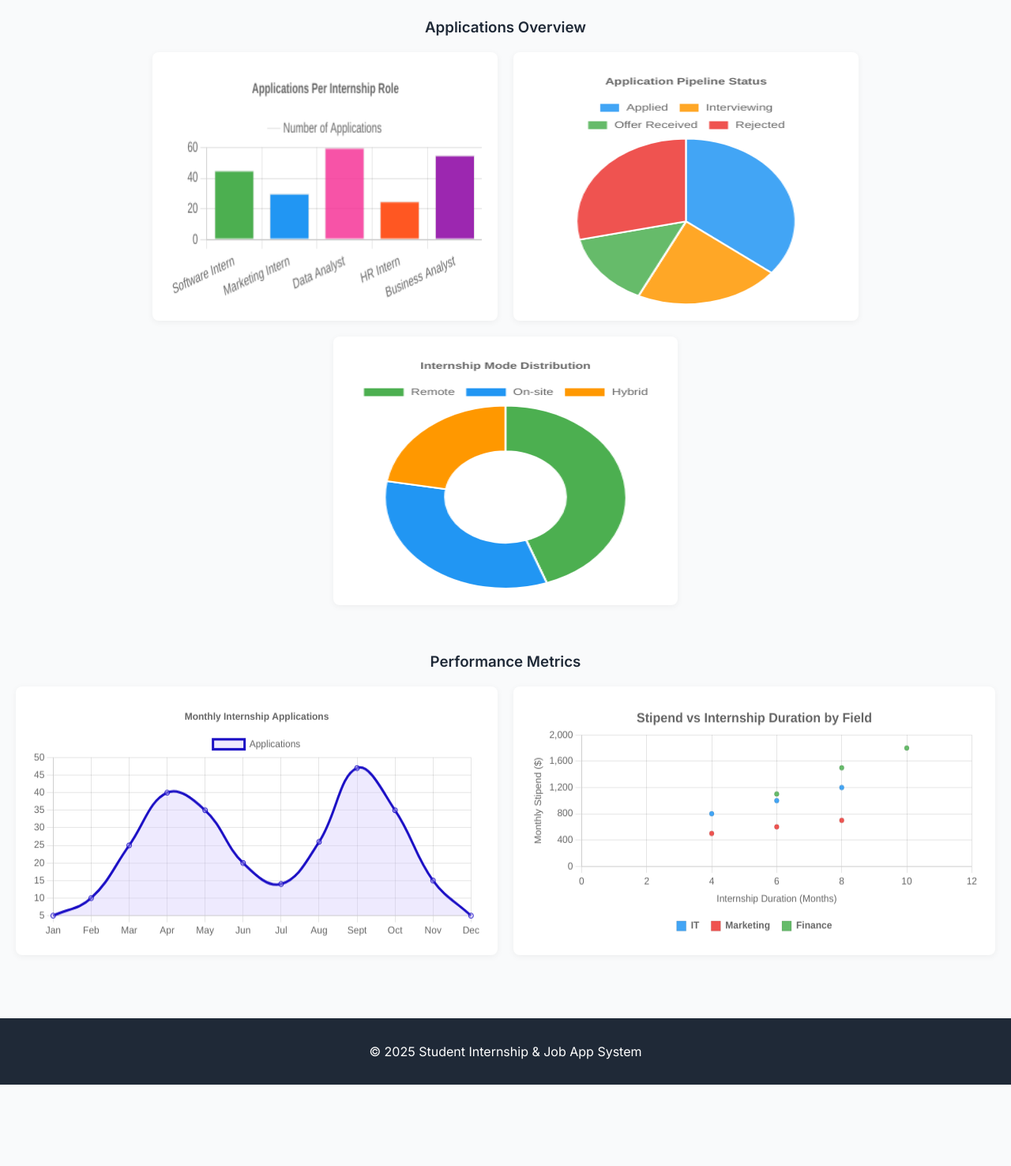
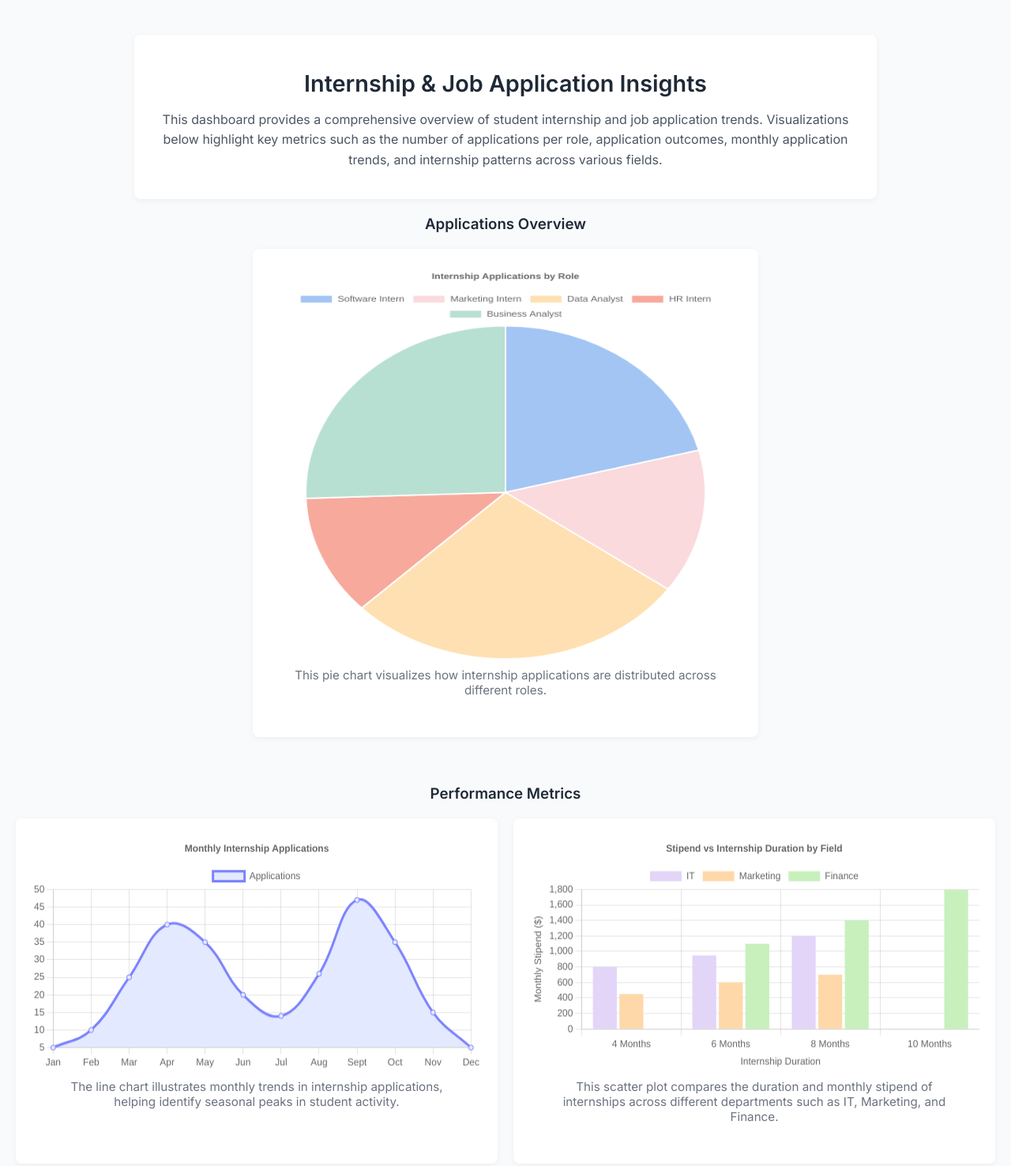
Before and after one commit to arunvj2517/ISM6225_Group_5_Assignment_3, a plain HTML site: page Visualizations.html in a window 1280 px wide. Shown: the part 180-1656 px from the top of the page at 79% size. Before the commit the page ends 1553 px from the top, so only its background shows below. Drawn offline with nearby package versions, Linux system fonts and the light colour scheme.

Commit message:
Modified charts and appearance

```diff
--- a/Visualizations.html
+++ b/Visualizations.html
@@ -32,31 +32,55 @@
                 <a href="about.html">About Us</a>
                 <a href="login.html">Login</a>
             </nav>
-            </div>
+        </div>
     </header>
+    <main>
+        <!-- Intro Section -->
+        <section class="intro-section">
+            <h2>Internship & Job Application Insights</h2>
+            <p>
+                This dashboard provides a comprehensive overview of student internship and job application trends.
+                Visualizations below highlight key metrics such as the number of applications per role, application
+                outcomes, monthly application trends, and internship patterns across various fields.
+            </p>
+        </section>
 
-    <main>
-
-        <!-- ✅ Row 1: Bar + Pie + Doughnut (all in the same line) -->
+        <!-- Row 1: Bar + Pie -->
         <section>
             <h3>Applications Overview</h3>
-            <div class="chart-row three-cols">
-                <div class="chart-box"><canvas id="barChart"></canvas></div>
-                <div class="chart-box"><canvas id="appStatusChart"></canvas></div>
-                <div class="chart-box"><canvas id="modeChart"></canvas></div>
+            <div class="chart-row app-overview-row">
+                <div class="chart-box center-box">
+                    <canvas id="centerPieChart"></canvas>
+                    <p class="chart-description">
+                        This pie chart visualizes how internship applications are distributed across different roles.
+                    </p>
+                </div>
+
+
             </div>
         </section>
 
-        <!-- ✅ Row 2: Line + Scatter -->
+        <!-- Row 2: Line + Scatter -->
         <section>
             <h3>Performance Metrics</h3>
             <div class="chart-row two-cols">
-                <div class="chart-box"><canvas id="lineChart"></canvas></div>
-                <div class="chart-box"><canvas id="scatterChart"></canvas></div>
+                <div class="chart-box">
+                    <canvas id="lineChart"></canvas>
+                    <p class="chart-description">
+                        The line chart illustrates monthly trends in internship applications, helping identify seasonal peaks in student activity.
+                    </p>
+                </div>
+                <div class="chart-box">
+                    <canvas id="scatterChart"></canvas>
+                    <p class="chart-description">
+                        This scatter plot compares the duration and monthly stipend of internships across different departments such as IT, Marketing, and Finance.
+                    </p>
+                </div>
             </div>
         </section>
+    </main>
 
-    </main>
+
 
     <footer>
         <p>&copy; 2025 Student Internship & Job App System</p>
--- a/css/project.css
+++ b/css/project.css
@@ -3,6 +3,12 @@ body {
     margin: 0;
     padding: 0;
     background-color: #f4f4f4;
+}
+.app-overview-row canvas {
+    height: 500px !important; /* or increase to 550px if needed */
+}
+.app-overview-row .chart-box {
+    min-height: 550px;
 }
 
 header, footer {
@@ -41,8 +47,9 @@ section {
 }
 
 .three-cols .chart-box {
-    flex: 1 1 30%;
-    max-width: 32%;
+    flex: 1 1 40%;
+    max-width: 42%;
+    min-width: 300px;
 }
 
 .chart-box {
@@ -52,14 +59,57 @@ section {
     box-shadow: 0 0 10px rgba(0, 0, 0, 0.1);
     text-align: center;
 }
+.center-box {
+    margin-left: auto;
+    margin-right: auto;
+    max-width: 600px;
+}
+
+.three-cols canvas {
+
+    height: 450px !important;
+}
+
 
 canvas {
     width: 100% !important;
-    height: 350px !important;
+    height: 550px !important;
     max-width: 100%;
     display: block;
     margin: auto;
 }
+.intro-section {
+    text-align: center;
+    max-width: 900px;
+    margin: 40px auto 20px auto;
+    padding: 20px;
+    background-color: #ffffff;
+    border-radius: 8px;
+    box-shadow: 0 2px 8px rgba(0, 0, 0, 0.05);
+}
+
+    .intro-section h2 {
+        margin-bottom: 10px;
+        font-size: 1.8rem;
+        color: #1f2937;
+    }
+
+    .intro-section p {
+        font-size: 1rem;
+        color: #4b5563;
+        line-height: 1.6;
+    }
+.chart-description {
+    font-size: 0.95rem;
+    color: #4b5563;
+    margin-bottom: 10px;
+    margin-top: 10px;
+    text-align: center;
+    max-width: 90%;
+    margin-left: auto;
+    margin-right: auto;
+}
+
 
 .cta-button {
     display: inline-block;
--- a/javascript/chart.js
+++ b/javascript/chart.js
@@ -1,19 +1,14 @@
-// Bar Chart: Applications per Internship
-const barCtx = document.getElementById('barChart').getContext('2d');
-new Chart(barCtx, {
-    type: 'bar',
+// Pie Chart: Applications Per Internship Role
+const roleCtx = document.getElementById('centerPieChart')?.getContext('2d');
+if (roleCtx) {
+    new Chart(roleCtx, {
+        type: 'pie',
         data: {
             labels: ['Software Intern', 'Marketing Intern', 'Data Analyst', 'HR Intern', 'Business Analyst'],
             datasets: [{
-            label: 'Number of Applications',
                 data: [45, 30, 60, 25, 55],
-            borderWidth: 1,
                 backgroundColor: [
-                '#4CAF50',
-                '#2196F3',
-                'rgba(245, 40, 145, 0.8)',
-                '#FF5722',
-                '#9C27B0'
+                    '#A2C5F4', '#FADADD ', '#FFE0B2', '#F7A99C', '#B8E0D2'
                 ]
             }]
         },
@@ -22,43 +17,7 @@ new Chart(barCtx, {
             plugins: {
                 title: {
                     display: true,
-                text: 'Applications Per Internship Role'
-            },
-            legend: {
-                labels: {
-                    usePointStyle: true,
-                    pointStyle: 'line'  // or use 'false' to remove completely
-                }
-            }
-        },
-        scales: {
-            y: {
-                beginAtZero: true
-            }
-        }
-    }
-
-});
-// dounut chart
-// Doughnut Chart: Internship Mode Breakdown
-const modeCtx = document.getElementById('modeChart').getContext('2d');
-new Chart(modeCtx, {
-    type: 'doughnut',
-    data: {
-        labels: ['Remote', 'On-site', 'Hybrid'],
-        datasets: [{
-            data: [40, 30, 20],
-            backgroundColor: ['#4caf50', '#2196f3', '#ff9800'],
-            borderColor: '#fff',
-            borderWidth: 2
-        }]
-    },
-    options: {
-        responsive: true,
-        plugins: {
-            title: {
-                display: true,
-                text: 'Internship Mode Distribution'
+                    text: 'Internship Applications by Role'
                 },
                 legend: {
                     position: 'top'
@@ -66,54 +25,7 @@ new Chart(modeCtx, {
             }
         }
     });
-
-// Pie Chart: Application Status Distribution
-const statusCtx = document.getElementById('appStatusChart').getContext('2d');
-new Chart(statusCtx, {
-    type: 'pie',
-    data: {
-        labels: ['Applied', 'Interviewing', 'Offer Received', 'Rejected'],
-        datasets: [{
-            data: [5, 3, 2, 4],
-            backgroundColor: [
-                '#42A5F5',  // blue for Applied
-                '#FFA726',  // orange for Interviewing
-                '#66BB6A',  // green for Offer Received
-                '#EF5350'   // red for Rejected
-            ],
-            borderColor: '#fff',
-            borderWidth: 2,
-            hoverOffset: 10
-        }]
-    },
-    options: {
-        responsive: true,
-        plugins: {
-            title: {
-                display: true,
-                text: 'Application Pipeline Status'
-            },
-            legend: {
-                position: 'top',
-                labels: {
-                    boxWidth: 20,
-                    font: {
-                        size: 12
 }
-                }
-            },
-            tooltip: {
-                callbacks: {
-                    label: function (context) {
-                        const label = context.label || '';
-                        const value = context.raw;
-                        return `${label}: ${value} application${value > 1 ? 's' : ''}`;
-                    }
-                }
-            }
-        }
-    }
-});
 
 // Line Chart: Monthly Internship Applications
 const lineCtx = document.getElementById('lineChart').getContext('2d');
@@ -124,8 +36,8 @@ new Chart(lineCtx, {
         datasets: [{
             label: 'Applications',
             data: [5, 10, 25, 40, 35, 20, 14, 26, 47, 35, 15, 5],
-            borderColor: 'rgba(18, 6, 195, 0.96)',
-            backgroundColor: 'rgba(205, 196, 251, 0.35)',
+            borderColor: '#7C83FD',
+            backgroundColor: '#E3E9FF',
             fill: true,
             tension: 0.4
         }]
@@ -137,39 +49,28 @@ new Chart(lineCtx, {
         }
     }
 });
-//scatter chart
-const scatterCtx = document.getElementById('scatterChart').getContext('2d');
-
-new Chart(scatterCtx, {
-    type: 'scatter',
+// Bar Chart: Stipend vs Internship Duration by Field
+const barCtx = document.getElementById('scatterChart')?.getContext('2d');
+if (barCtx) {
+    new Chart(barCtx, {
+        type: 'bar',
         data: {
+            labels: ['4 Months', '6 Months', '8 Months', '10 Months'],
             datasets: [
                 {
                     label: 'IT',
-                data: [
-                    { x: 8, y: 1200 },
-                    { x: 6, y: 1000 },
-                    { x: 4, y: 800 }
-                ],
-                backgroundColor: '#42a5f5'
+                    data: [800, 950, 1200, null],
+                    backgroundColor: '#E2D5F8'
                 },
                 {
                     label: 'Marketing',
-                data: [
-                    { x: 6, y: 600 },
-                    { x: 4, y: 500 },
-                    { x: 8, y: 700 }
-                ],
-                backgroundColor: '#ef5350'
+                    data: [450, 600, 700, null],
+                    backgroundColor: '#FFD8A9'
                 },
                 {
                     label: 'Finance',
-                data: [
-                    { x: 8, y: 1500 },
-                    { x: 10, y: 1800 },
-                    { x: 6, y: 1100 }
-                ],
-                backgroundColor: '#66bb6a'
+                    data: [null, 1100, 1400, 1800],
+                    backgroundColor: '#C7F0BD'
                 }
             ]
         },
@@ -178,55 +79,27 @@ new Chart(scatterCtx, {
             plugins: {
                 title: {
                     display: true,
-                text: 'Stipend vs Internship Duration by Field',
-                font: {
-                    size: 16,
-                    weight: 'bold'
+                    text: 'Stipend vs Internship Duration by Field'
+                },
+                legend: {
+                    position: 'top'
                 }
             },
-            legend: {
-                display: true,
-                position: 'bottom',
-                labels: {
-                    boxWidth: 12,
-                    padding: 15,
-                    font: {
-                        size: 12,
-                        weight: 'bold'
-                    }
-                }
-            },
-            tooltip: {
-                backgroundColor: '#333',
-                titleColor: '#fff',
-                bodyColor: '#fff',
-                padding: 10,
-                callbacks: {
-                    title: () => '',
-                    label: context =>
-                        `${context.dataset.label} Internship → ${context.raw.x} Months | $${context.raw.y}`
-                }
-            }
-        }
-        ,
             scales: {
-            x: {
-                type: 'linear',
-                title: {
-                    display: true,
-                    text: 'Internship Duration (Months)'
-                },
-                beginAtZero: true,
-                suggestedMax: 12
-            },
                 y: {
                     title: {
                         display: true,
                         text: 'Monthly Stipend ($)'
                     },
-                beginAtZero: true,
-                suggestedMax: 2000
+                    beginAtZero: true
+                },
+                x: {
+                    title: {
+                        display: true,
+                        text: 'Internship Duration'
+                    }
                 }
             }
         }
     });
+}
```
Lines whose indentation alone changed are shown as unchanged.
